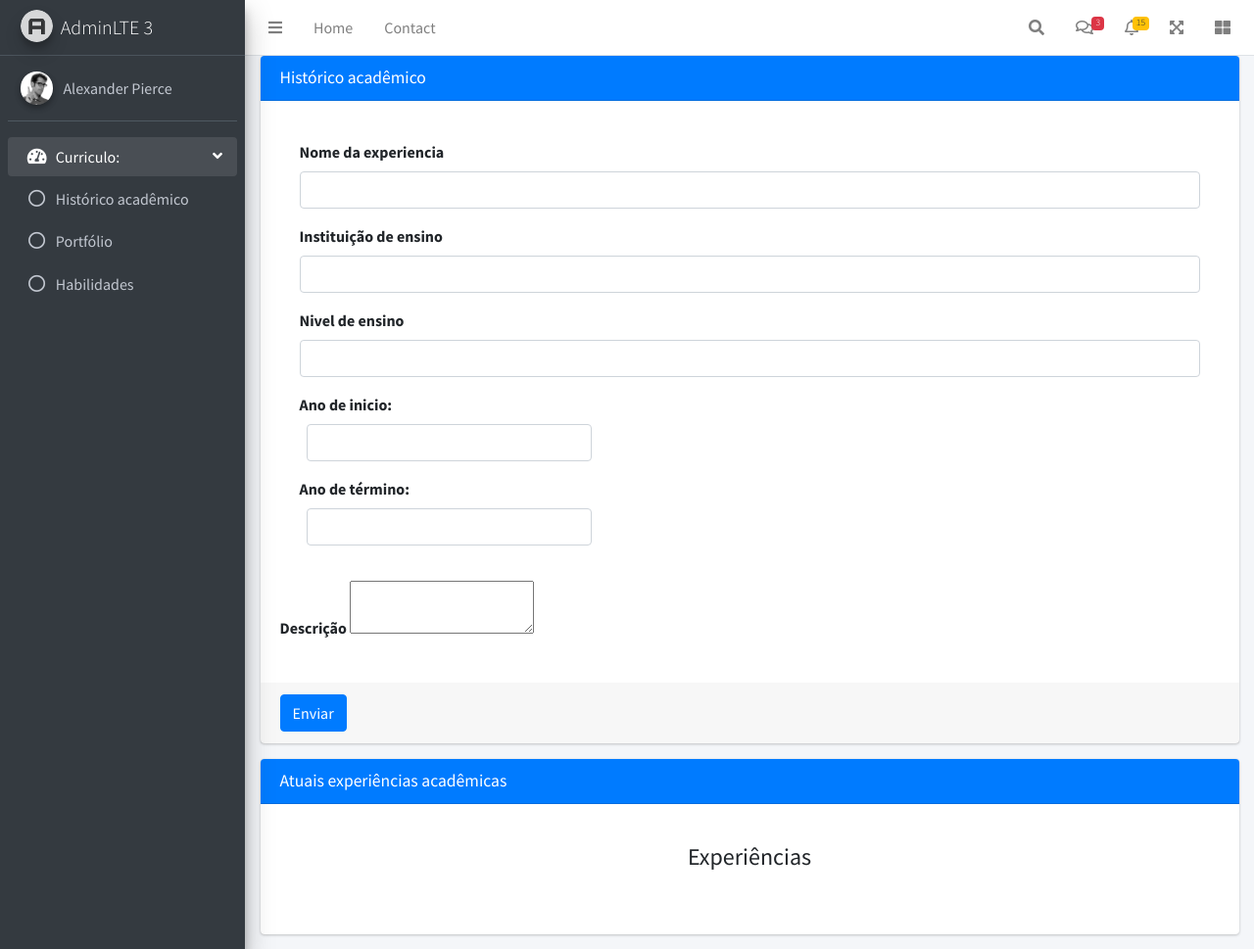
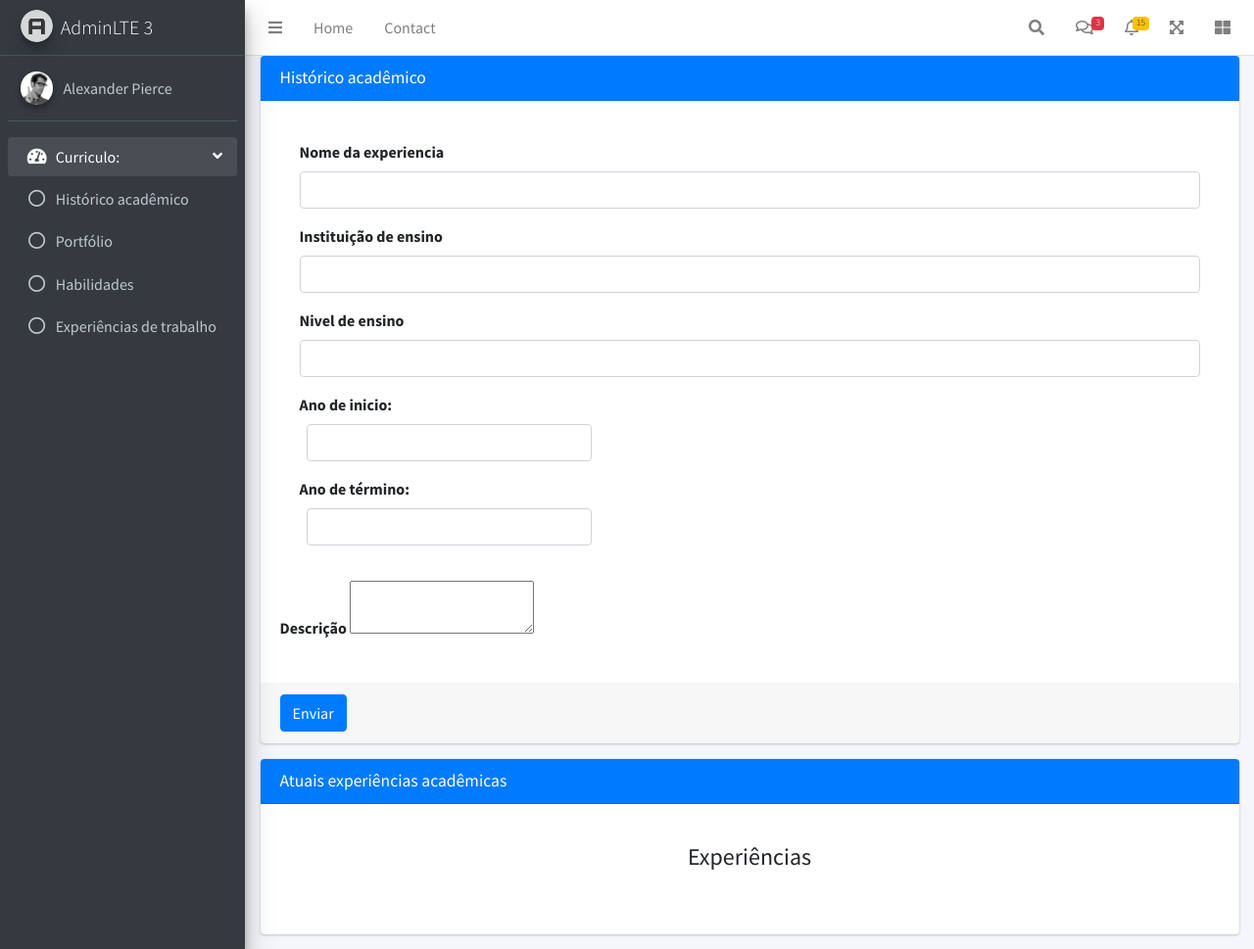
Before and after one commit to Davi-senna/CV-PHP, a PHP site: page /admin/view/public/academico/academico.php in a window 1280 px wide, after a click on "Curriculo:". Shown: the top 969 px of the page at 98% size. Run offline with PHP 8.4, Linux system fonts and the light colour scheme; data that the repository does not hold is empty; some libraries are stand-ins or nearby versions.

Commit message:
mvc experiencias iniciado

```diff
--- a/admin/pages/menu.php
+++ b/admin/pages/menu.php
@@ -27,6 +27,12 @@
                     <a href="../habilidades/habilidades.php" class="nav-link">
                         <i class="far fa-circle nav-icon"></i>
                         <p>Habilidades</p>
+                    </a>
+                </li>
+                <li class="nav-item">
+                    <a href="../experiencia/experiencia.php" class="nav-link">
+                        <i class="far fa-circle nav-icon"></i>
+                        <p>Experiências de trabalho</p>
                     </a>
                 </li>
 
```
Also changed, not shown: admin/view/public/experiencia/experiencia.php (renamed from admin/experiencia.php).
